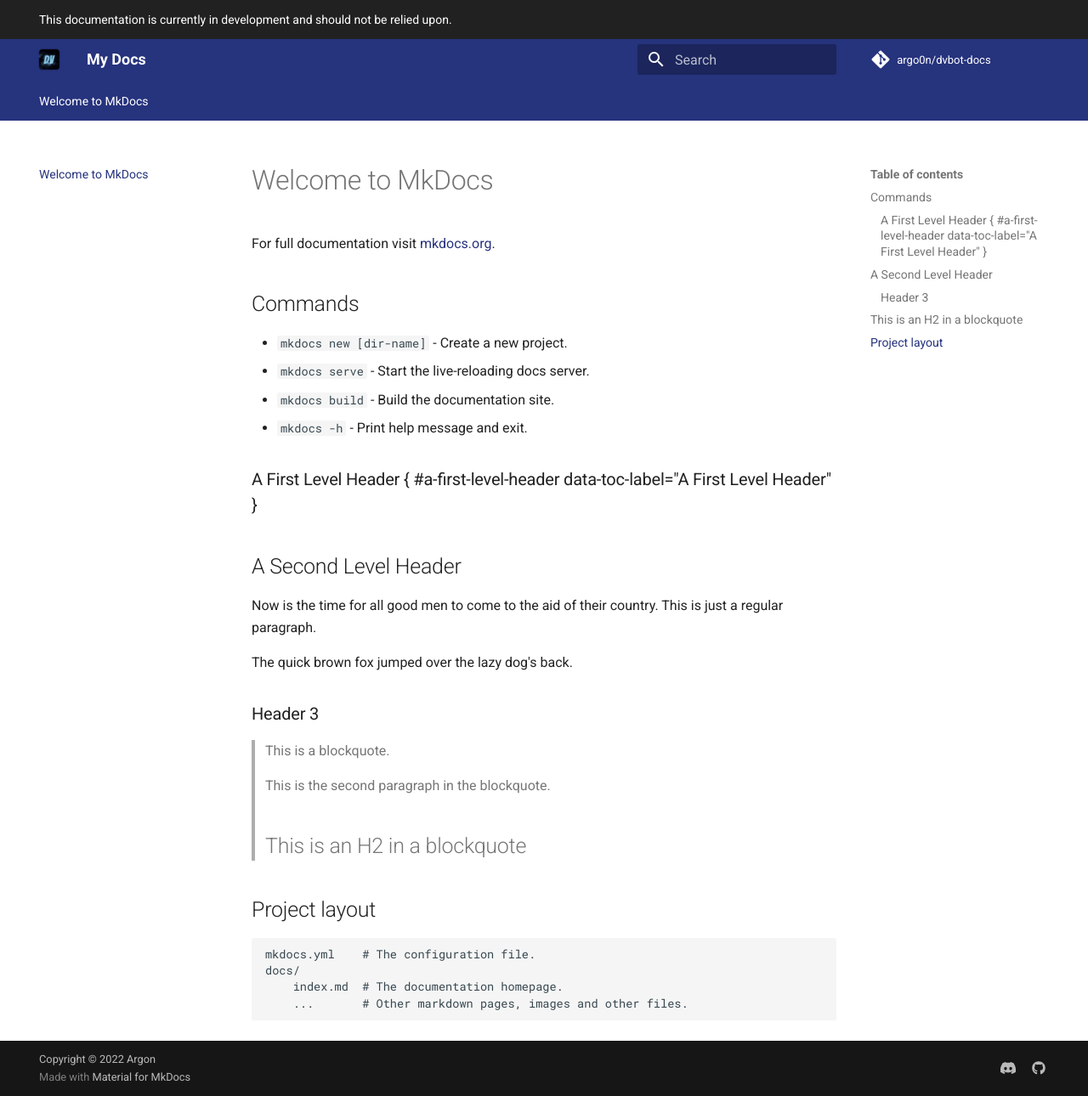
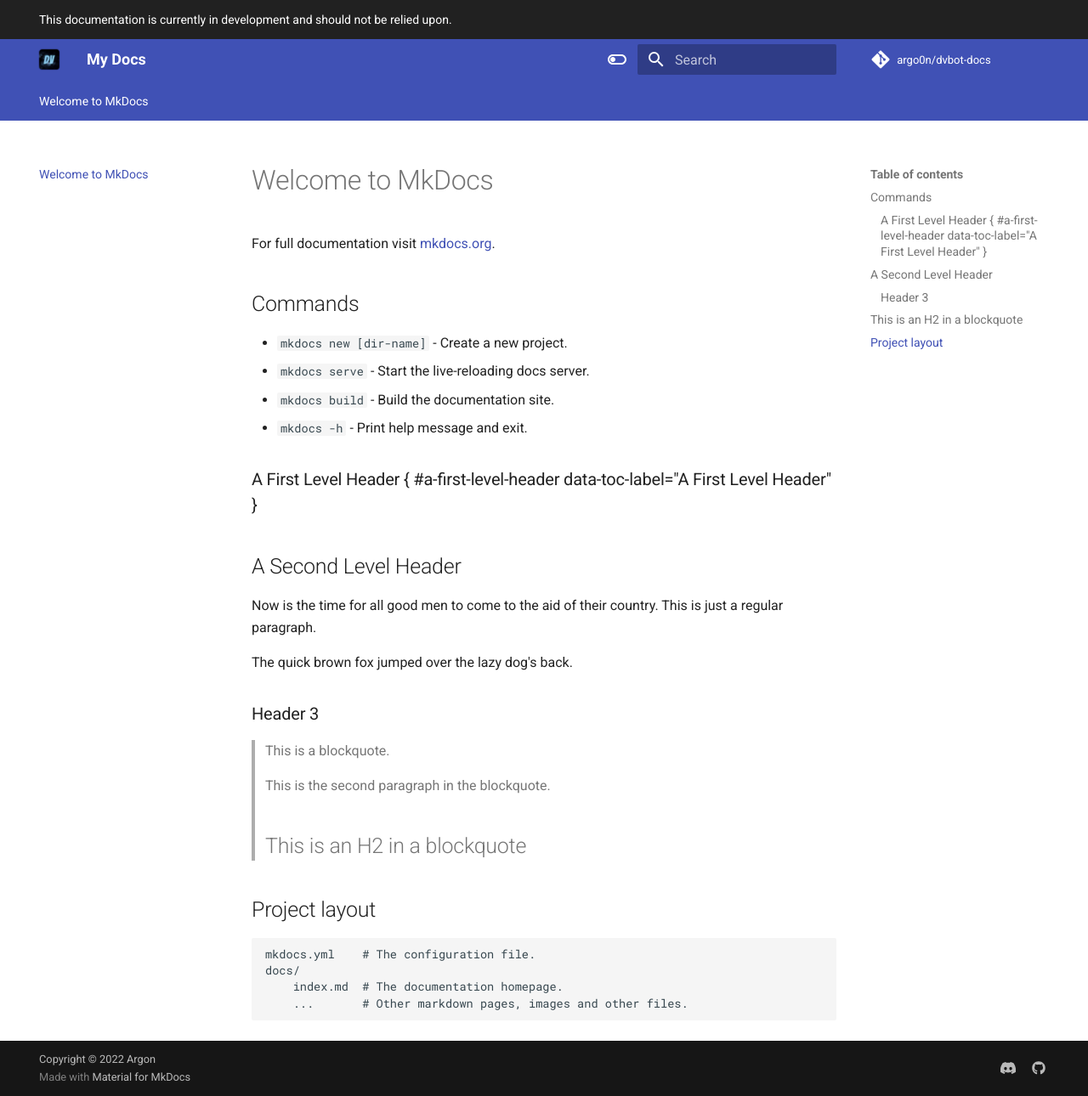
Before and after one commit to argo0n/dvbot-docs, an MkDocs documentation site: the page built from docs/index.md, in a window 1280 px wide and 1290 px high. Shown: the whole window at 85% size. Built offline with MkDocs 1.6.1 and Material for MkDocs 9.7.7, drawn with Linux system fonts in a browser that asks for light colours; comment, search, counter and statistics services are not loaded.

Commit message:
Auto switch to dark mode or light mode

```diff
--- a/mkdocs.yml
+++ b/mkdocs.yml
@@ -8,6 +8,17 @@
     - navigation.tabs.sticky
   logo: assets/rounded.png
   favicon: assets/rounded.ico
+  palette:
+    - media: "(prefers-color-scheme: light)"
+      scheme: default
+      toggle:
+        icon: material/toggle-switch-off-outline
+        name: Switch to dark mode
+    - media: "(prefers-color-scheme: dark)"
+      scheme: slate
+      toggle:
+        icon: material/toggle-switch
+        name: Switch to light mode
 
 plugins:
   - search
```
